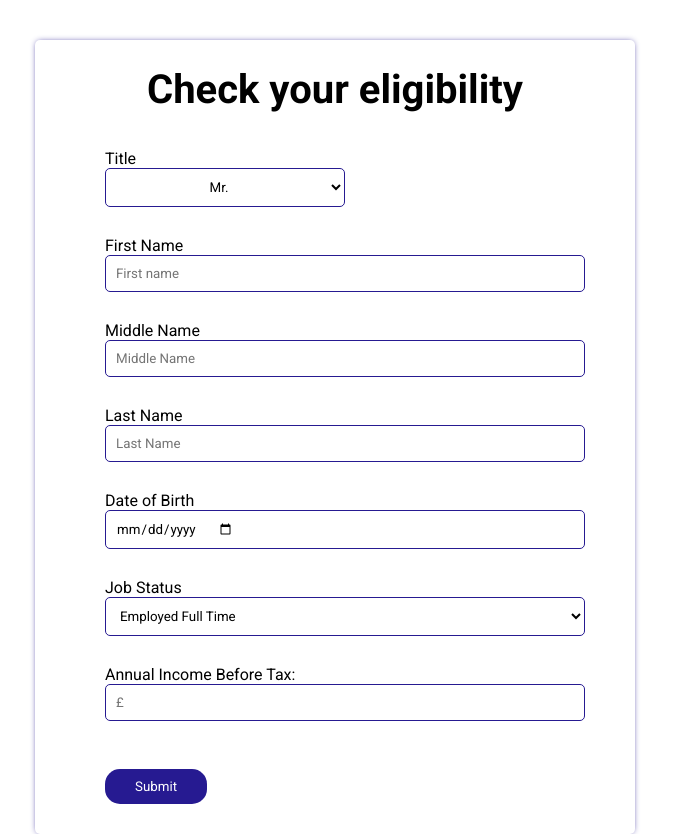
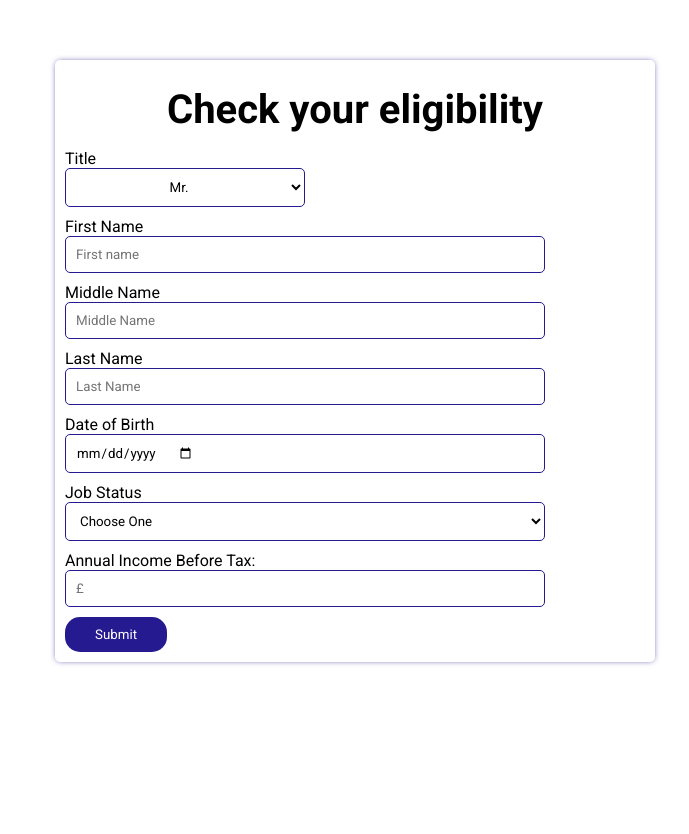
Before and after one commit to camilla000/totallymoney, a React (Create React App) app: page / in a window 1280 px wide. Shown: the whole page, without its empty margins (305-994 px from the left). After the commit the page ends 800 px from the top, so only its background shows below. Built offline with nearby package versions, Linux system fonts and the light colour scheme.

Commit message:
refactoring customer form

```diff
--- a/src/components/Costumer/NewCostumerForm.js
+++ b/src/components/Costumer/NewCostumerForm.js
@@ -1,12 +1,24 @@
-import React from "react";
+import React, { useState } from "react";
 import "./NewCostumerForm.css";
 import { useFormik } from "formik";
 import * as Yup from "yup";
-import StudentLifeCard from "../Cards/StudentLifeCard";
-import AnywhereCard from "../Cards/AnywhereCard";
-import LiquidCard from "../Cards/LiquidCard";
+import Card from "../Cards/Card";
 
 function NewCostumerForm() {
+  const [showForm, setShowForm] = useState(true);
+
+
+  const data = {
+    customerTitle: ["Mr.", "Mrs.","Ms.", "Miss", "Ds.", "Dr."],
+    jobsStatus: [
+      "Employed Full Time",
+      "Employed Part Time",
+      "Self-Employed",
+      "Student",
+      "Unemployed",
+    ],
+  };
+
   const formik = useFormik({
     initialValues: {
       title: "",
@@ -23,9 +35,8 @@ function NewCostumerForm() {
       lastName: Yup.string().required("Last Name is Required"),
       dob: Yup.string().required("Date of Birth is Required"),
       jobStatus: Yup.string().required("Job Status is Required"),
-      income: Yup.string().required("Anual Income is Required"),
+      income: Yup.number().required("Annual Income is Required"),
     }),
-
 
     onSubmit: (values) => {
       console.log(values);
@@ -34,11 +45,11 @@ function NewCostumerForm() {
 
   return (
     <>
-      <div className="NewCostumerForm">
-        <h1>Check your eligibility </h1>
 
-        <form className="formData" onSubmit={formik.handleSubmit}>
-          <label>Title </label>
+      <form className="formData" onSubmit={formik.handleSubmit}>
+        <div className="NewCostumerForm">
+          <h1 className="label">Check your eligibility </h1>
+          <label className="label">Title</label>
           <select
             className="selectInput"
             id="title"
@@ -46,15 +57,13 @@ function NewCostumerForm() {
             onChange={formik.handleChange}
             value={formik.values.title}
           >
-            <option value="Mr.">Mr.</option>
-            <option value="Mrs.">Mrs.</option>
-            <option value="Miss">Miss</option>
-            <option value="Ds.">Ms</option>
-            <option value="Dr.">Dr.</option>
+            {data.customerTitle.map((title) => (
+              <option value={title}>{title}</option>
+            ))}
           </select>
-          <br />
-          <label>First Name</label>
-          <br />
+
+          <label className="label">First Name</label>
+
           <input
             id="firstName"
             type="text"
@@ -65,10 +74,11 @@ function NewCostumerForm() {
             onBlur={formik.handleBlur}
             value={formik.values.firstName}
           />
-          {formik.errors.firstName ? <p>{formik.errors.firstName}</p> : null}
-          <br />
-          <label>Middle Name</label>
-          <br />
+          {formik.errors.firstName ? (
+            <p className="formError">{formik.errors.firstName}</p>
+          ) : null}
+
+          <label className="label">Middle Name</label>
           <input
             id="middleName"
             type="text"
@@ -78,9 +88,7 @@ function NewCostumerForm() {
             onChange={formik.handleChange}
             value={formik.values.middleName}
           />
-          <br />
-          <label>Last Name</label>
-          <br />
+          <label className="label">Last Name</label>
           <input
             id="lastName"
             type="text"
@@ -90,10 +98,10 @@ function NewCostumerForm() {
             onChange={formik.handleChange}
             value={formik.values.lastName}
           />
-          {formik.errors.lastName ? <p>{formik.errors.lastName}</p> : null}
-          <br />
-          <label>Date of Birth</label>
-          <br />
+          {formik.errors.lastName ? (
+            <p className="formError">{formik.errors.lastName}</p>
+          ) : null}
+          <label className="label">Date of Birth</label>
           <input
             id="dob"
             type="date"
@@ -102,10 +110,10 @@ function NewCostumerForm() {
             onChange={formik.handleChange}
             value={formik.values.dob}
           />
-          {formik.errors.dob ? <p>{formik.errors.dob}</p> : null}
-          <br />
-          <label>Job Status</label>
-          <br />
+          {formik.errors.dob ? (
+            <p className="formError">{formik.errors.dob}</p>
+          ) : null}
+          <label className="label">Job Status</label>
           <select
             id="jobStatus"
             name="jobStatus"
@@ -113,18 +121,17 @@ function NewCostumerForm() {
             onChange={formik.handleChange}
             value={formik.values.jobStatus}
           >
-            <option value="Employed">Employed Full Time</option>
-            <option value="Employed">Employed Part Time</option>
-            <option value="Self-Employed">Self-Employed</option>
-            <option value="Student">Student</option>
-            <option value="Unemployed">Unemployed</option>
+            <option value="Employed">Choose One</option>
+            {data.jobsStatus.map((job) => (
+              <option value={job}>{job}</option>
+            ))}
           </select>
-          {formik.errors.jobStatus ? <p>{formik.errors.jobStatus}</p> : null}
-          <br />
-          <label>Annual Income Before Tax:</label>
-          <br />
+          {formik.errors.jobStatus ? (
+            <p className="formError">{formik.errors.jobStatus}</p>
+          ) : null}
+          <label className="label">Annual Income Before Tax:</label>
           <input
-            type="text"
+            type="number"
             id="income"
             name="income"
             placeholder="£"
@@ -132,20 +139,27 @@ function NewCostumerForm() {
             onChange={formik.handleChange}
             value={formik.values.income}
           />
-          {formik.errors.income ? <p>{formik.errors.income}</p> : null}
-          <br />
-          <br />
-
-          <button type="submit" className="submitButton">
+          {formik.errors.income ? (
+            <p className="formError">{formik.errors.income}</p>
+          ) : null}
+          <button
+            onClick={() => setShowForm(false)}
+            type="submit"
+            className="submitButton"
+          >
             Submit
           </button>
-
-          <br />
-        </form>
-      </div>
-
-      <br />
-      <br />
+        </div>
+        {formik.isSubmitting && (
+          <>
+            <Card selectCard="Anywhere" />
+            {formik.values.jobStatus === "Student" && (
+              <Card selectCard="Student" />
+            )}
+            {formik.values.income >= 16000 && <Card selectCard="Liquid" />}
+          </>
+        )}
+      </form>
     </>
   );
 }
```
